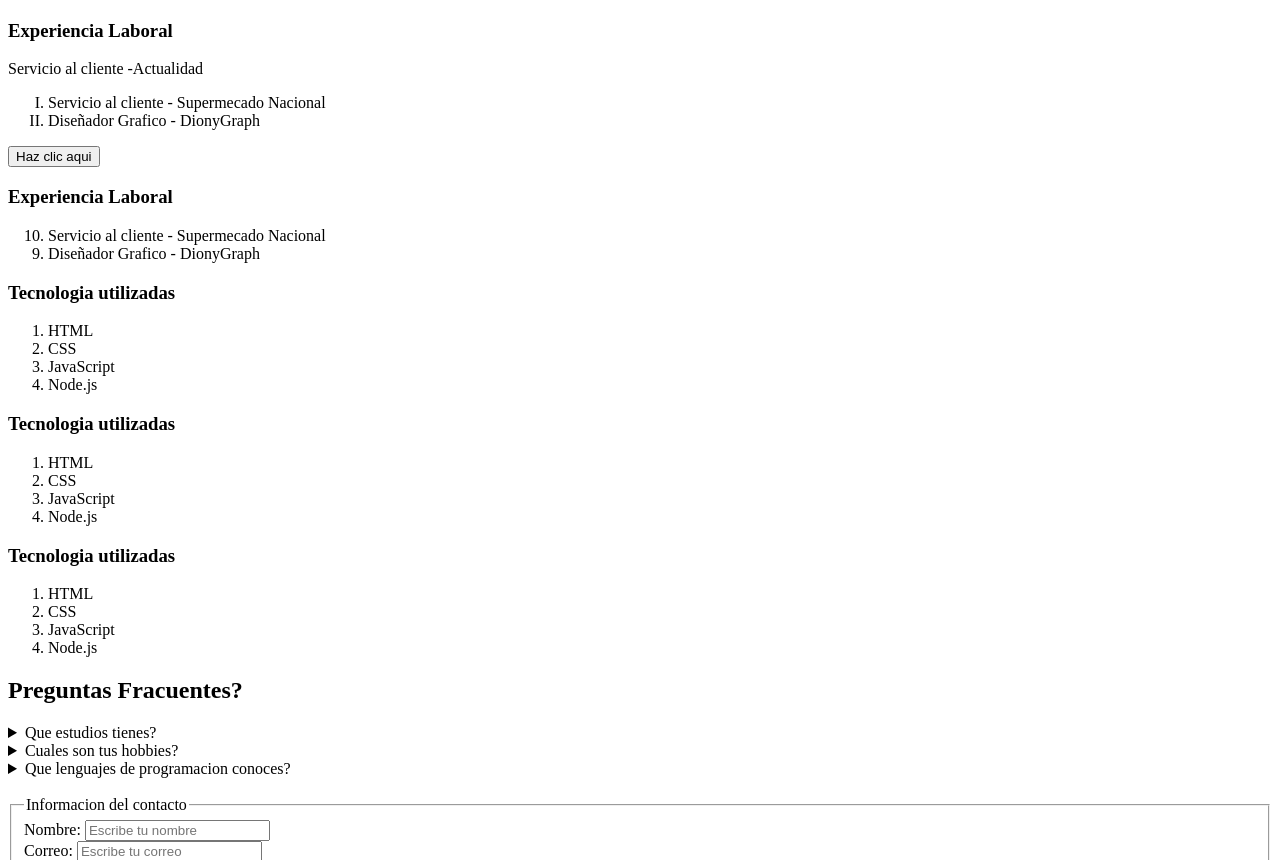
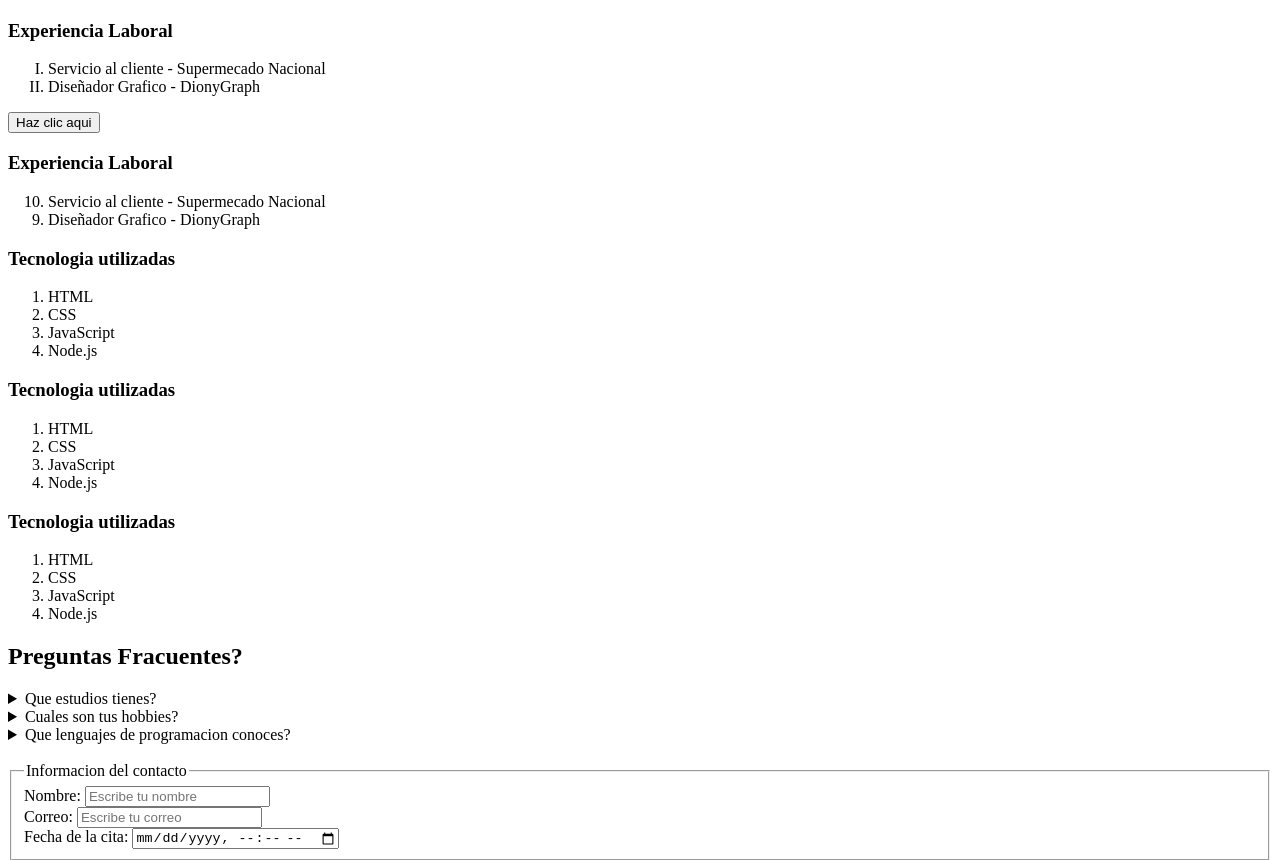
Before and after one commit to BRITO19/Examen, a plain HTML site: page index.html in a window 1280 px wide. Shown: the part 872-1732 px from the top of the page. Drawn offline with Linux system fonts and the light colour scheme.

Commit message:
Update index.html

```diff
--- a/index.html
+++ b/index.html
@@ -20,7 +20,6 @@
 <img src="Foto 2x2 Gustavo Brito.jpg" alt="foto de perfil" width="300">
 
 <h3>Experiencia Laboral</h3>
-<p>Servicio al cliente -Actualidad</p>
 <ol type="I" >
     <li>Servicio al cliente - Supermecado Nacional</li>
     <li>Diseñador Grafico - DionyGraph</li>
```
